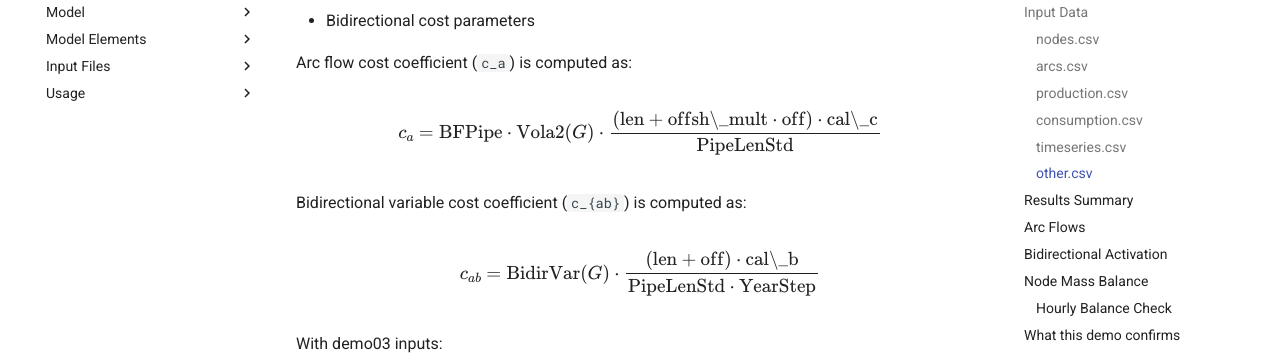
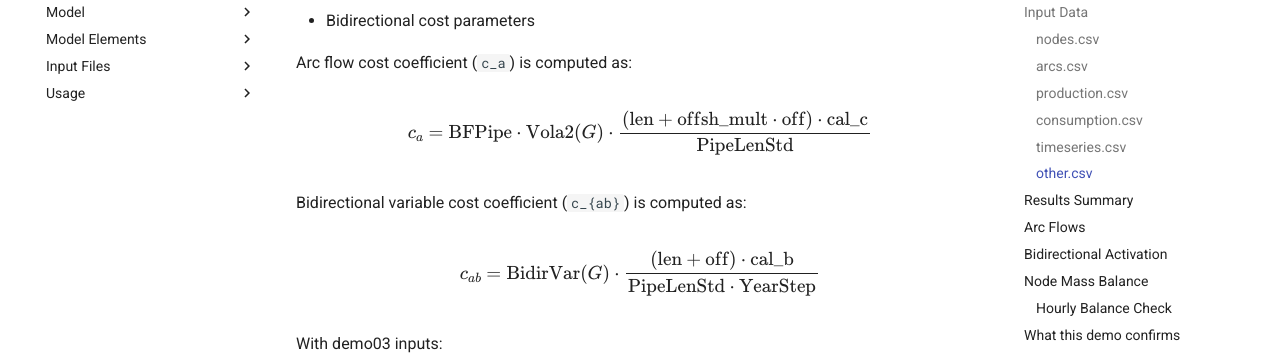
Before and after one commit to ParinazAliasghari/NordHHub, an MkDocs documentation site: the page built from docs/demos/demo03_bidirectional_report.md, in a window 1280 px wide and 900 px high, scrolled down 3019 px. Shown: the part 150-509 px from the top of the window. Built offline with MkDocs 1.6.1 and Material for MkDocs 9.7.7, drawn with Linux system fonts in a browser that asks for light colours.

Commit message:
Update demo03_bidirectional_report.md

```diff
--- a/docs/demos/demo03_bidirectional_report.md
+++ b/docs/demos/demo03_bidirectional_report.md
@@ -106,17 +106,17 @@
 Arc flow cost coefficient (`c_a`) is computed as:
 
 $$
-c_{a} = \text{BFPipe} \cdot \text{Vola2}(G) \cdot
-\frac{(\text{len} + \text{offsh\_mult} \cdot \text{off}) \cdot \text{cal\_c}}
-{\text{PipeLenStd}}
+c_{a} = \mathrm{BFPipe} \cdot \mathrm{Vola2}(G) \cdot
+\frac{(\mathrm{len} + \mathrm{offsh\_mult} \cdot \mathrm{off}) \cdot \mathrm{cal\_c}}
+{\mathrm{PipeLenStd}}
 $$
 
 Bidirectional variable cost coefficient (`c_{ab}`) is computed as:
 
 $$
-c_{ab} = \text{BidirVar}(G) \cdot
-\frac{(\text{len} + \text{off}) \cdot \text{cal\_b}}
-{\text{PipeLenStd} \cdot \text{YearStep}}
+c_{ab} = \mathrm{BidirVar}(G) \cdot
+\frac{(\mathrm{len} + \mathrm{off}) \cdot \mathrm{cal\_b}}
+{\mathrm{PipeLenStd} \cdot \mathrm{YearStep}}
 $$
 
 With demo03 inputs:
```
